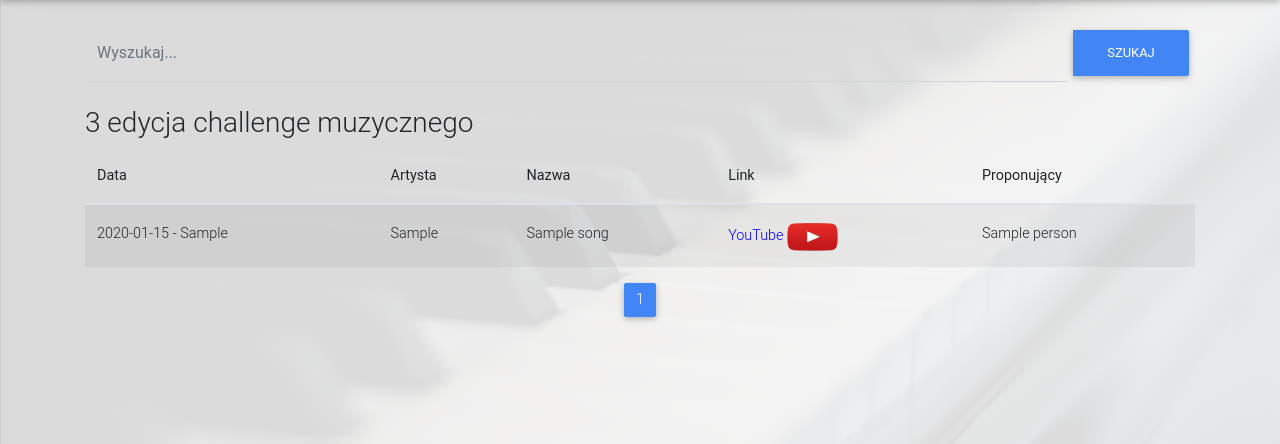
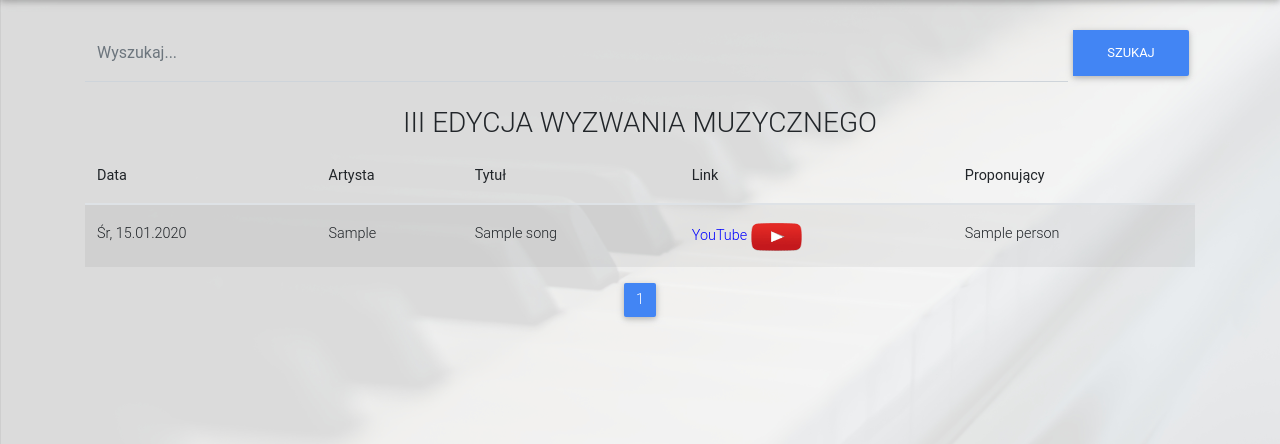
Before and after one commit to Drizii/DayChallange, a Django app: page /search/ in a window 1280 px wide. Shown: the part 56-500 px from the top of the page. Run offline with Django 3.2, Linux system fonts and the light colour scheme; tables that the repository leaves empty hold one stand-in row (values such as "Sample post"); some libraries are stand-ins or nearby versions.

Commit message:
zmiany estetyczne

```diff
--- a/challange/templates/main.html
+++ b/challange/templates/main.html
@@ -19,17 +19,13 @@
                 width: 80%;
                 white-space: nowrap;
             }
-            #back-button {
-                margin: 0 auto;
-            }
-
         </style>
-        <title>Song challenge</title>
+        {% block title %} Wyszukiwarka {% endblock %}
     </head>
     <body>
         {% block body %}
         <div class="container">
-            <!-- Nowy search bar2 -->
+            <!-- search bar -->
                 <div class="search-bar">
                     <form method="get" action="{% url 'search_results' %}">
                         <div class="input-group md-form form-sm form-2 pl-0">
@@ -40,23 +36,24 @@
                         </div>
                     </form>
                 </div>
-            <!--/. Nowy search bar2 -->
+            <!--/. search bar -->
+                <h3 style="text-align: center;">III EDYCJA WYZWANIA MUZYCZNEGO</h3>
             <table class="table table-striped">
                 <thead>
                     <tr>
                         <th scope="col">Data</th>
                         <th scope="col">Artysta</th>
-                        <th scope="col">Nazwa</th>
+                        <th scope="col">Tytuł</th>
                         <th scope="col">Link</th>
                         <th scope="col">Proponujący</th>
                     </tr>
                 </thead>
 
                 <tbody>
-                    <h3>3 edycja challenge muzycznego</h3>
+
                     {% for song in page_obj %}
-                    <tr>
-                        <td>{{ song.day }}</td>
+                    <tr >
+                        <td>{{ song.day.date|date:"D, d.m.Y" }}</td>
                         <td>{{ song.artist }}</td>
                         <td>{{ song.title }}</td>
                         <td><a style="color: blue" href="{{ song.link }}">YouTube <img width="51" height="28" src="/static/btn_youtube.png"></a></td>
```
